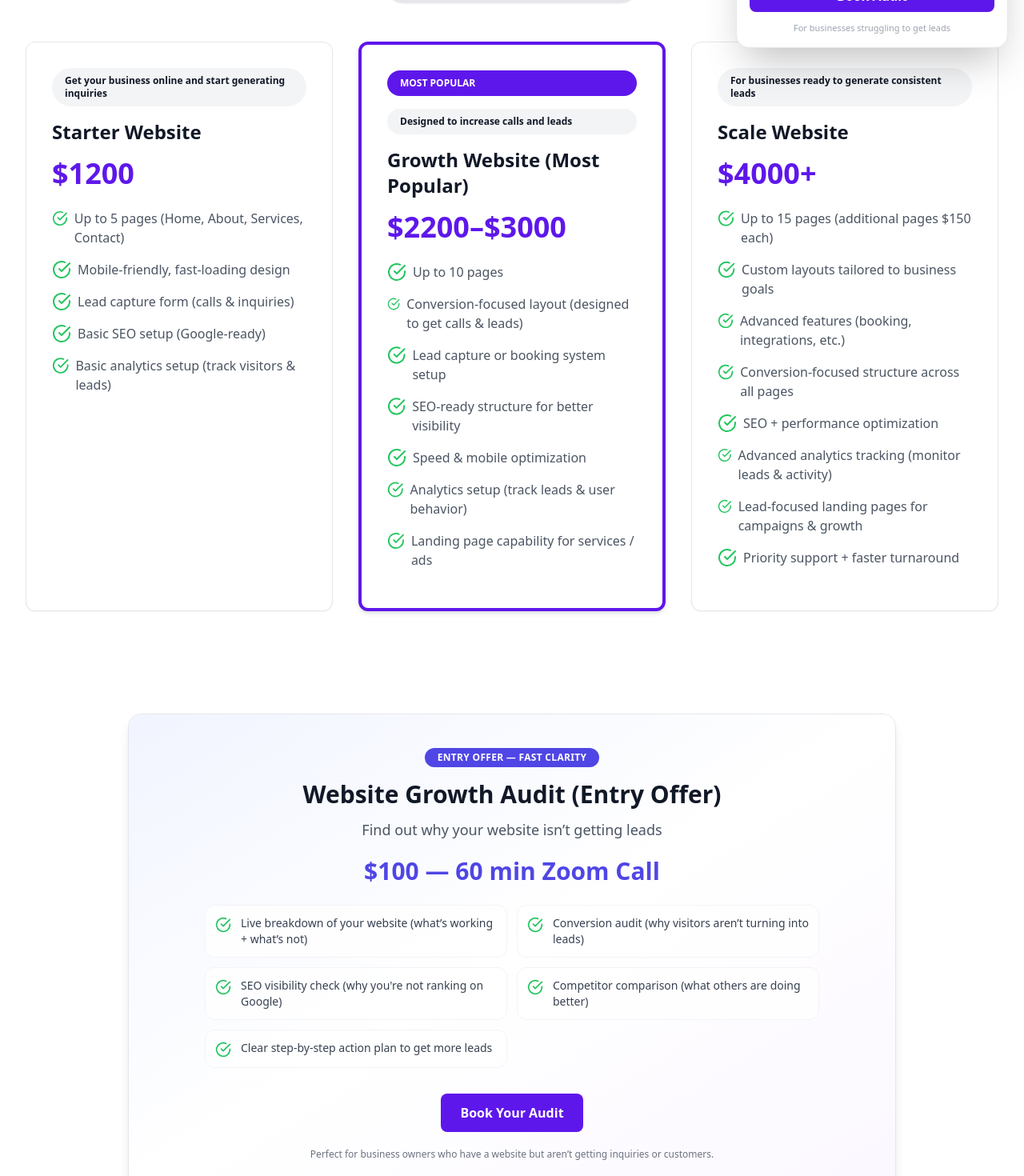
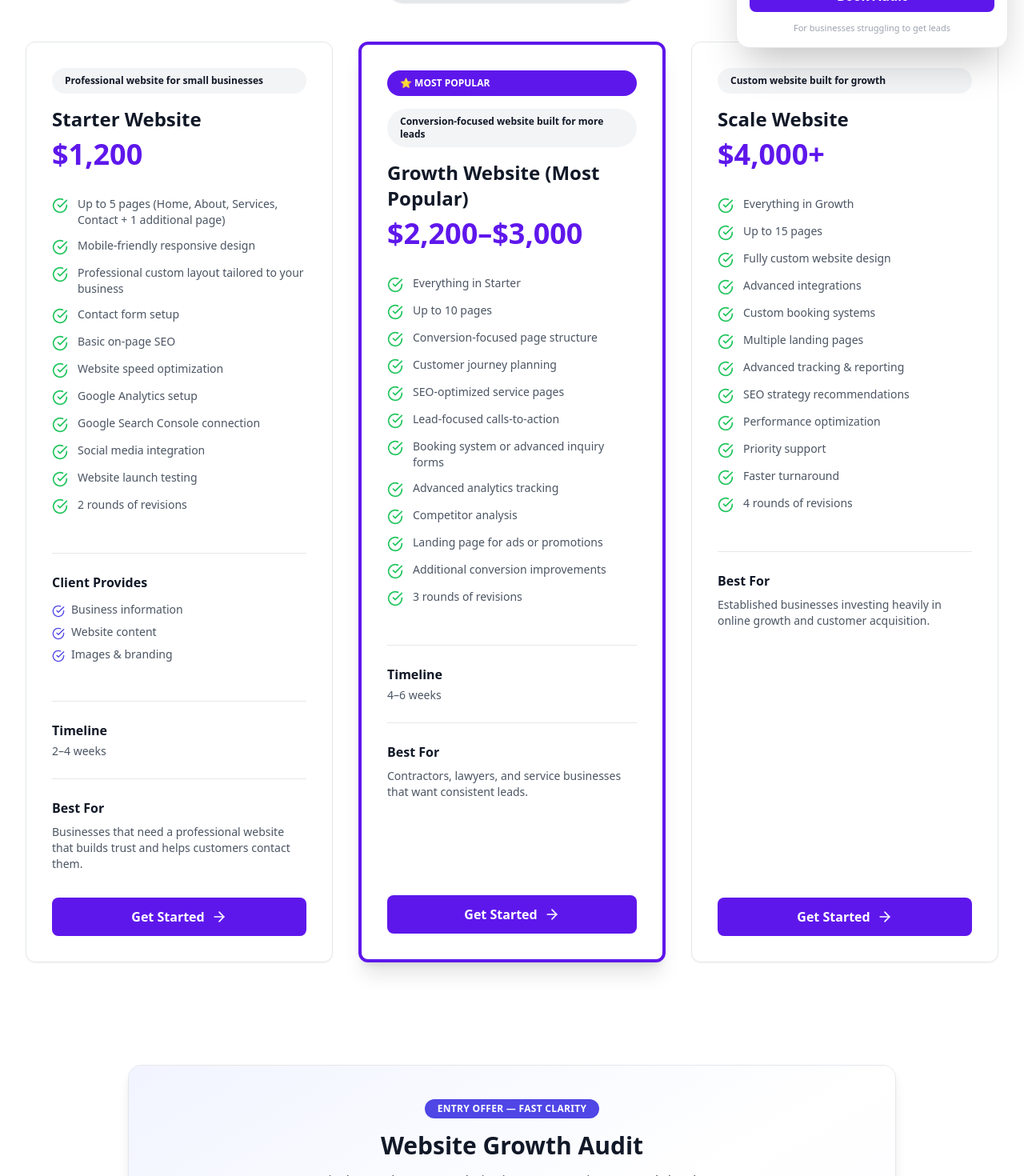
Before and after one commit to nav-commits/WebsiteBusiness, a React (Vite) app: page /services in a window 1280 px wide. Shown: the part 720-2190 px from the top of the page at 80% size. Built offline with nearby package versions, Linux system fonts and the light colour scheme.

Commit message:
added feautres

```diff
--- a/src/data/data.ts
+++ b/src/data/data.ts
@@ -1,110 +1,151 @@
-// src/data/services.ts
-
 export const services = [
-  // ================= ENTRY OFFER =================
+  // ================= WEBSITE GROWTH AUDIT =================
   {
     category: "audit",
-    title: "Website Growth Audit (Entry Offer)",
-    tagline: "Find out why your website isn’t getting leads",
-    price: "$100 — 60 min Zoom Call",
+    title: "Website Growth Audit",
+    tagline: "Find out why your website isn't generating enough leads",
+    price: "$100 — 60 Minute Strategy Call",
     features: [
-      "Live breakdown of your website (what’s working + what’s not)",
-      "Conversion audit (why visitors aren’t turning into leads)",
-      "SEO visibility check (why you're not ranking on Google)",
-      "Competitor comparison (what others are doing better)",
-      "Clear step-by-step action plan to get more leads",
+      "Website conversion review",
+      "SEO visibility check",
+      "Competitor comparison",
+      "Mobile & speed analysis",
+      "Lead generation opportunities",
+      "Step-by-step improvement plan",
     ],
     note:
-      "Perfect for business owners who have a website but aren’t getting inquiries or customers.",
+      "Perfect for businesses that already have a website but aren't getting enough calls or customers.",
   },
 
   // ================= WEBSITE PACKAGES =================
+
   {
     category: "package",
     title: "Starter Website",
-    tagline: "Get your business online and start generating inquiries",
-    price: "$1200",
+    tagline: "Professional website for small businesses",
+    price: "$1,200",
     features: [
-      "Up to 5 pages (Home, About, Services, Contact)",
-      "Mobile-friendly, fast-loading design",
-      "Lead capture form (calls & inquiries)",
-      "Basic SEO setup (Google-ready)",
-      "Basic analytics setup (track visitors & leads)",
+      "Up to 5 pages (Home, About, Services, Contact + 1 additional page)",
+      "Mobile-friendly responsive design",
+      "Professional custom layout tailored to your business",
+      "Contact form setup",
+      "Basic on-page SEO",
+      "Website speed optimization",
+      "Google Analytics setup",
+      "Google Search Console connection",
+      "Social media integration",
+      "Website launch testing",
+      "2 rounds of revisions",
     ],
-    note: "Built to get your business online and start generating inquiries.",
+    clientProvides: [
+      "Business information",
+      "Website content",
+      "Images & branding",
+    ],
+    timeline: "2–4 weeks",
+    bestFor:
+      "Businesses that need a professional website that builds trust and helps customers contact them.",
   },
 
   {
     category: "package",
     title: "Growth Website (Most Popular)",
-    tagline: "Designed to increase calls and leads",
-    price: "$2200–$3000",
+    tagline: "Conversion-focused website built for more leads",
+    price: "$2,200–$3,000",
     features: [
+      "Everything in Starter",
       "Up to 10 pages",
-      "Conversion-focused layout (designed to get calls & leads)",
-      "Lead capture or booking system setup",
-      "SEO-ready structure for better visibility",
-      "Speed & mobile optimization",
-      "Analytics setup (track leads & user behavior)",
-      "Landing page capability for services / ads",
+      "Conversion-focused page structure",
+      "Customer journey planning",
+      "SEO-optimized service pages",
+      "Lead-focused calls-to-action",
+      "Booking system or advanced inquiry forms",
+      "Advanced analytics tracking",
+      "Competitor analysis",
+      "Landing page for ads or promotions",
+      "Additional conversion improvements",
+      "3 rounds of revisions",
     ],
-    note: "Designed to turn visitors into paying customers.",
+    timeline: "4–6 weeks",
+    bestFor:
+      "Contractors, lawyers, and service businesses that want consistent leads.",
   },
 
   {
     category: "package",
     title: "Scale Website",
-    tagline: "For businesses ready to generate consistent leads",
-    price: "$4000+",
+    tagline: "Custom website built for growth",
+    price: "$4,000+",
     features: [
-      "Up to 15 pages (additional pages $150 each)",
-      "Custom layouts tailored to business goals",
-      "Advanced features (booking, integrations, etc.)",
-      "Conversion-focused structure across all pages",
-      "SEO + performance optimization",
-      "Advanced analytics tracking (monitor leads & activity)",
-      "Lead-focused landing pages for campaigns & growth",
-      "Priority support + faster turnaround",
+      "Everything in Growth",
+      "Up to 15 pages",
+      "Fully custom website design",
+      "Advanced integrations",
+      "Custom booking systems",
+      "Multiple landing pages",
+      "Advanced tracking & reporting",
+      "SEO strategy recommendations",
+      "Performance optimization",
+      "Priority support",
+      "Faster turnaround",
+      "4 rounds of revisions",
     ],
-    note: "Built for businesses ready to scale and grow faster.",
+    bestFor:
+      "Established businesses investing heavily in online growth and customer acquisition.",
   },
 
   // ================= CARE PLANS =================
+
   {
     category: "care",
     title: "Basic Care Plan",
-    tagline: "Keep your website running smoothly",
+    tagline: "Keep your website secure and updated",
     price: "$49/month",
-    features: ["Updates & backups", "Minor edits", "Basic monitoring"],
-    support:
-      "Essential maintenance to keep your website secure and updated.",
+    features: [
+      "Website updates",
+      "Regular backups",
+      "Security monitoring",
+      "Software/plugin updates",
+      "Minor content changes",
+      "Website health checks",
+    ],
+    note:
+      "Minor updates include small text or image changes. Larger changes are quoted separately.",
   },
 
   {
     category: "care",
     title: "Growth Care Plan",
-    tagline: "Ongoing improvements and optimization",
+    tagline: "Most Popular",
     price: "$149/month",
     features: [
       "Everything in Basic",
-      "Monthly improvements",
+      "Monthly website improvements",
       "Performance optimization",
+      "Conversion improvements",
+      "SEO improvements",
+      "Analytics review",
+      "Recommendations to increase inquiries",
+      "Ongoing website improvements",
     ],
-    support:
-      "Helps improve website performance and user experience over time.",
+    bestFor:
+      "Businesses that want their website to continue improving after launch.",
   },
 
   {
     category: "care",
     title: "Scale Care Plan",
-    tagline: "Continuous growth and lead optimization",
+    tagline: "Complete growth support",
     price: "$250+/month",
     features: [
       "Everything in Growth",
-      "Ongoing improvements",
-      "Continuous optimization for leads & performance",
+      "Priority support",
+      "Landing page creation",
+      "Advanced website improvements",
+      "Campaign support",
+      "Ongoing conversion optimization",
+      "Strategy calls",
+      "Custom growth recommendations",
     ],
-    support:
-      "Focused on increasing leads, conversions, and business growth.",
   },
 ];
--- a/src/pages/Services.tsx
+++ b/src/pages/Services.tsx
@@ -122,15 +122,15 @@ const Services = () => {
                   className="h-full"
                 >
                <Card
-                    className={`flex flex-col h-full p-8 transition-transform transform hover:scale-105 ${
+  className={`flex flex-col h-full p-8 transition-all duration-300 hover:-translate-y-2 ${
     isPremium
-                        ? "border-4 border-[#5e17eb] bg-white shadow-lg"
+      ? "border-4 border-[#5e17eb] bg-white shadow-xl"
       : "border border-gray-200 bg-white shadow-sm"
   }`}
 >
   {isPremium && (
     <div className="mb-4 inline-block rounded-full bg-[#5e17eb] px-4 py-2 text-xs font-bold text-white">
-                        MOST POPULAR
+      ⭐ MOST POPULAR
     </div>
   )}
 
@@ -138,24 +138,103 @@ const Services = () => {
     {pkg.tagline}
   </div>
 
-                    <h3 className="text-2xl font-bold mb-4 text-gray-900">
+  <h3 className="text-2xl font-bold text-gray-900 mb-2">
     {pkg.title}
   </h3>
 
-                    <p className="text-4xl font-bold text-[#5e17eb] mb-6">
+  <p className="text-4xl font-extrabold text-[#5e17eb] mb-8">
     {pkg.price}
   </p>
 
-                    <ul className="space-y-4 mb-4 flex-grow">
+  {/* Features */}
+
+  <ul className="space-y-3 mb-6">
     {pkg.features?.map((feature, idx) => (
       <li key={idx} className="flex items-start">
-                          <CheckCircle className="h-6 w-6 text-green-500 mr-2" />
-                          <span className="text-gray-600">
+        <CheckCircle className="h-5 w-5 text-green-500 mr-3 mt-0.5 flex-shrink-0" />
+        <span className="text-gray-600 text-sm">
           {feature}
         </span>
       </li>
     ))}
   </ul>
+
+  {/* Client Provides */}
+
+  {pkg.clientProvides && (
+    <>
+      <div className="border-t my-6" />
+
+      <h4 className="font-semibold text-gray-900 mb-3">
+        Client Provides
+      </h4>
+
+      <ul className="space-y-2 mb-6">
+        {pkg.clientProvides.map((item, i) => (
+          <li key={i} className="flex items-start">
+            <CheckCircle className="h-4 w-4 text-indigo-600 mr-2 mt-1" />
+            <span className="text-sm text-gray-600">
+              {item}
+            </span>
+          </li>
+        ))}
+      </ul>
+    </>
+  )}
+
+  {/* Timeline */}
+
+  {pkg.timeline && (
+    <>
+      <div className="border-t my-6" />
+
+      <h4 className="font-semibold text-gray-900 mb-1">
+        Timeline
+      </h4>
+
+      <p className="text-sm text-gray-600">
+        {pkg.timeline}
+      </p>
+    </>
+  )}
+
+  {/* Best For */}
+
+  {pkg.bestFor && (
+    <>
+      <div className="border-t my-6" />
+
+      <h4 className="font-semibold text-gray-900 mb-2">
+        Best For
+      </h4>
+
+      <p className="text-sm text-gray-600">
+        {pkg.bestFor}
+      </p>
+    </>
+  )}
+
+  {/* Note */}
+
+  {pkg.note && (
+    <p className="text-xs text-gray-500 mt-6 italic">
+      {pkg.note}
+    </p>
+  )}
+
+  {/* CTA */}
+
+{/* CTA */}
+<div className="mt-auto pt-8">
+  <Button
+    href="https://calendly.com/navdeep-dhamrait94"
+    variant="secondary"
+    className="w-full py-3"
+    arrow
+  >
+    Get Started
+  </Button>
+</div>
 </Card>
                 </motion.div>
               );
```
Lines whose indentation alone changed are shown as unchanged.
